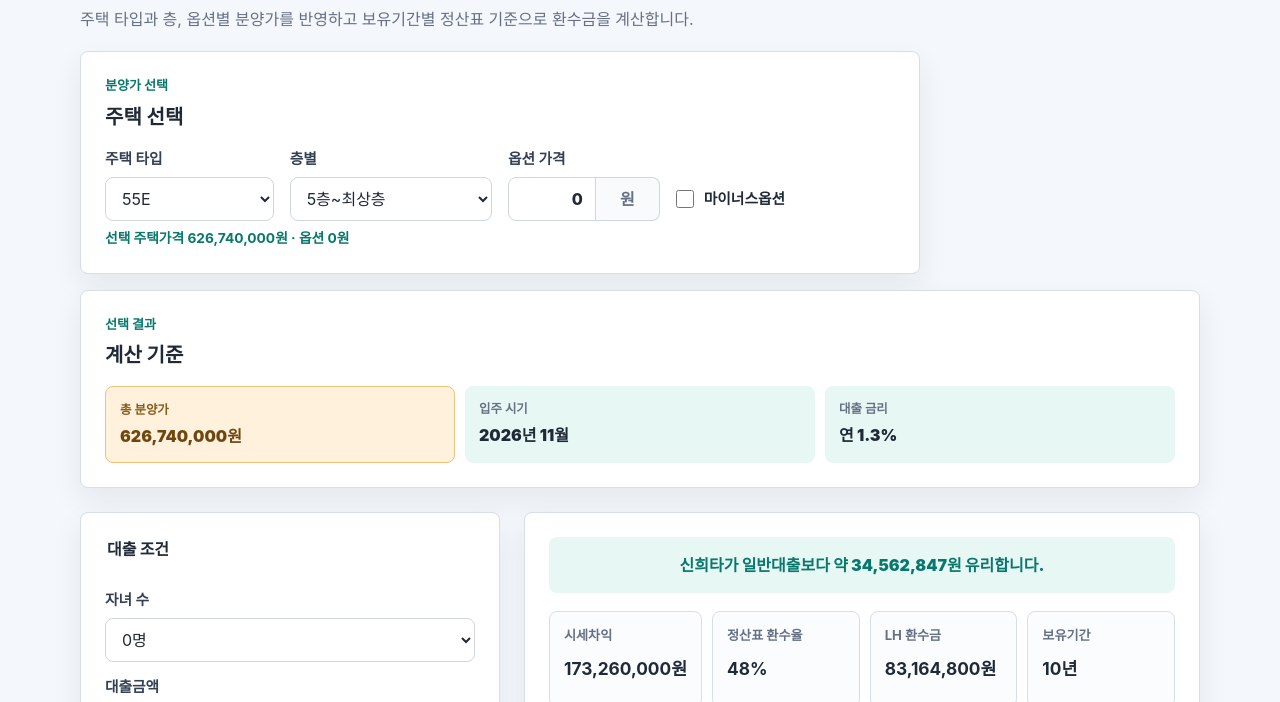
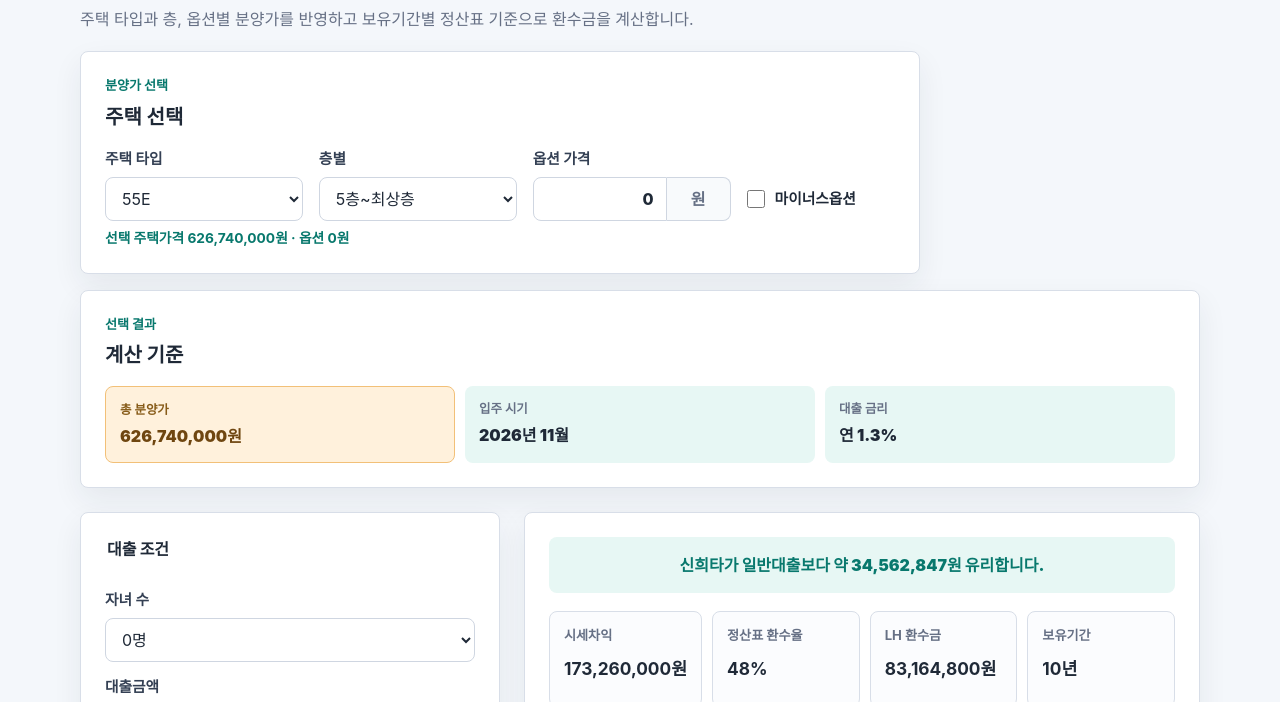
Before and after one commit to Amelcat/seongnam-geumto-a4-calculator, a plain HTML site: page index.html in a window 1280 px wide. Shown: the part 83-785 px from the top of the page. Drawn offline with Linux system fonts and the light colour scheme.

Commit message:
Widen and align housing fields

```diff
--- a/styles.css
+++ b/styles.css
@@ -126,7 +126,7 @@ h2 {
 
 .housing-controls {
   display: grid;
-  grid-template-columns: minmax(140px, 1fr) minmax(160px, 1.2fr) minmax(150px, 0.9fr) minmax(190px, 1.3fr);
+  grid-template-columns: repeat(3, minmax(190px, 1fr)) minmax(140px, 0.75fr);
   gap: 16px;
 }
 
```
